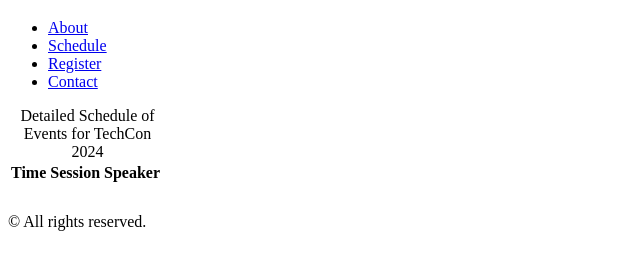
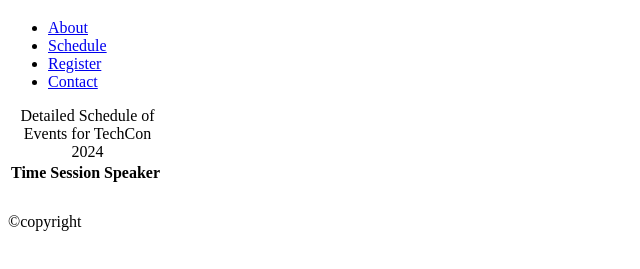
Before and after one commit to ad-n-a-n/TechCon_HTML, a plain HTML site: page techcon_website/schedule.html in a window 1280 px wide. Shown: the part 61-330 px from the top of the page, without its empty margins (0-640 px from the left). Drawn offline with Linux system fonts and the light colour scheme.

Commit message:
cp right

```diff
--- a/techcon_website/schedule.html
+++ b/techcon_website/schedule.html
@@ -48,7 +48,7 @@
       </table>
     </main>
     <footer>
-      <p>&copy; All rights reserved.</p>
+      <p>&copy;copyright</p>
     </footer>
   </body>
 </html>
```
